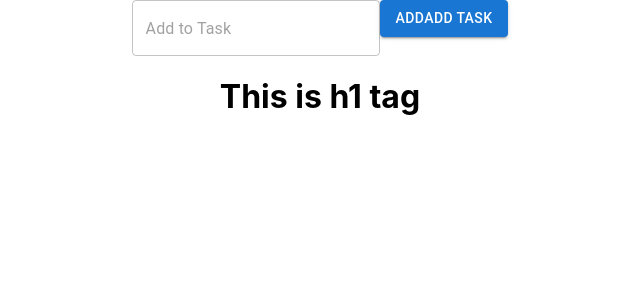
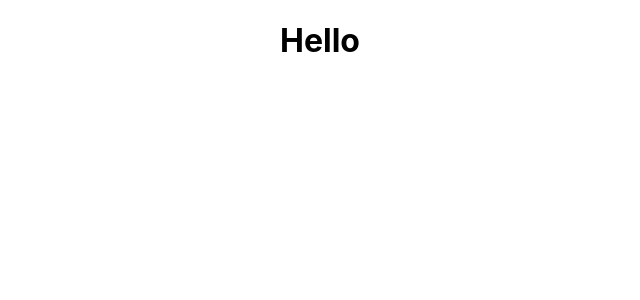
Before and after one commit to musaddiqshaheer/Project2, a React (Create React App) app: page / in a window 1280 px wide. Shown: the top 300 px of the page, without its empty margins (320-960 px from the left). Built offline with nearby package versions, Linux system fonts and the light colour scheme.

Commit message:
file push

```diff
--- a/src/App.js
+++ b/src/App.js
@@ -1,12 +1,13 @@
 // import logo from './logo.svg';
 import './App.css';
+import { Yusuf } from './Component2/Yusuf';
 import { TodoCompo } from './TodoCompo';
 
 function App() {
   return (
     <div className="App">
-      <TodoCompo />
-      <h1>This is h1 tag</h1>
+      {/* <TodoCompo /> */}
+      <Yusuf/>
     </div>
   );
 }
--- /dev/null
+++ b/src/Component2/Yusuf.jsx
@@ -0,0 +1,9 @@
+import React from 'react'
+
+export const Yusuf=()=>{
+    return(
+        <div>
+            <h1>Hello</h1>
+        </div>
+    )
+}
```
